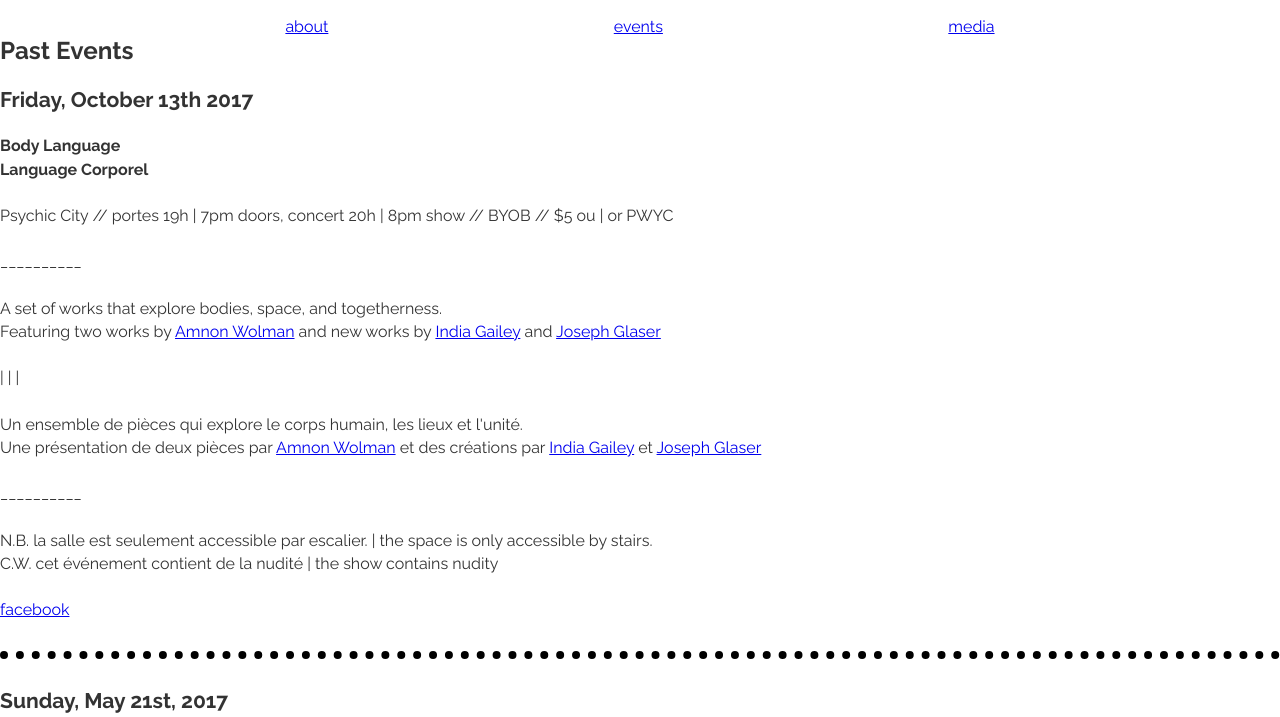
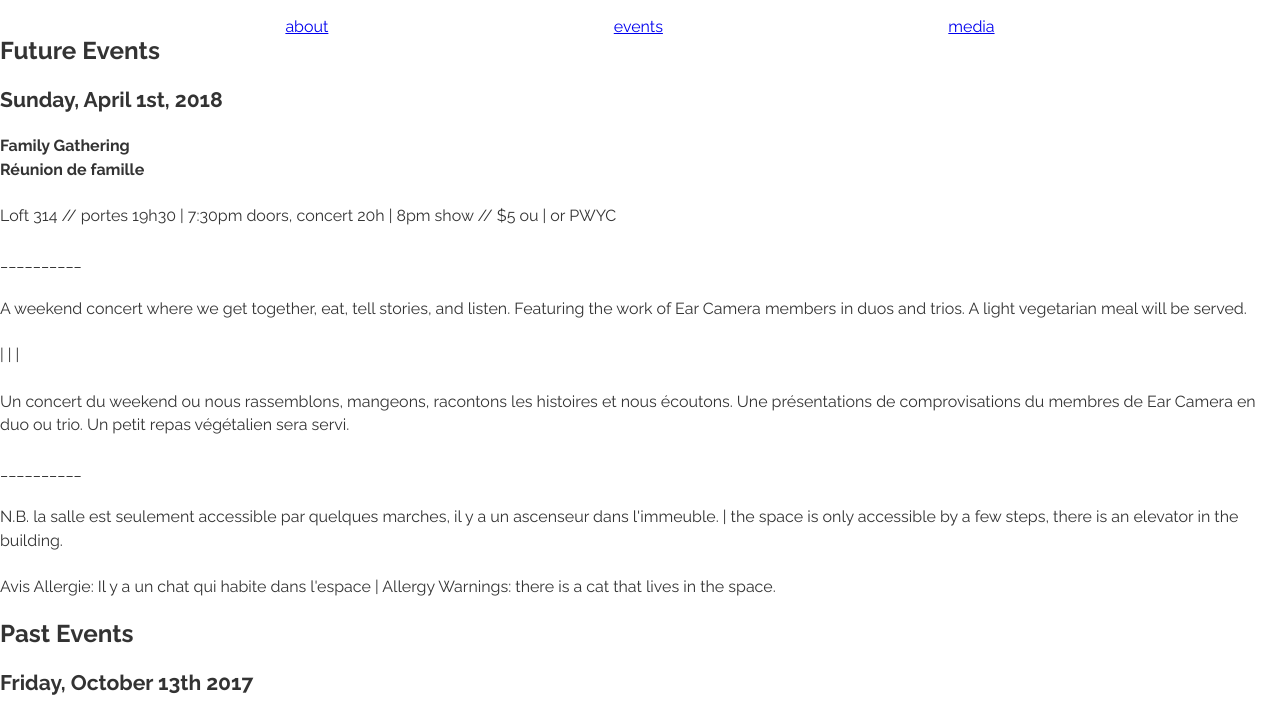
Before and after one commit to MichaelMansourati/earCamera, a Gatsby site: page /events in a window 1280 px wide. Shown: the part 60-777 px from the top of the page. Built offline with nearby package versions, Linux system fonts and the light colour scheme; Gatsby itself is replaced by a stand-in of ours.

Commit message:
added event

```diff
--- a/src/pages/events.js
+++ b/src/pages/events.js
@@ -13,7 +13,43 @@ const events = () => (
       <Navbar/>
       <div className="page-goes-here">
         <div className="event-wrapper">
-        <h2>Past Events</h2>
+          <h2>Future Events</h2>
+          <div className="event">
+            <h3>Sunday, April 1st, 2018</h3>
+            <p>
+              <strong>Family Gathering</strong><br />
+              <strong>Réunion de famille</strong>
+            </p>
+            <p>
+              Loft 314 // portes 19h30 | 7:30pm doors, concert 20h | 8pm show // $5 ou | or PWYC
+            </p>
+            <p>
+            __________
+            </p>
+            <p>
+              A weekend concert where we get together, eat, tell stories, and listen.
+              Featuring the work of Ear Camera members in duos and trios.
+              A light vegetarian meal will be served.
+            </p>
+            <p>
+              | | |
+            </p>
+            <p>
+              Un concert du weekend ou nous rassemblons, mangeons, racontons les histoires et nous écoutons.
+              Une présentations de comprovisations du membres de Ear Camera en duo ou trio.
+              Un petit repas végétalien sera servi.
+            </p>
+            <p>
+            __________
+            </p>
+            <p>
+              N.B. la salle est seulement accessible par quelques marches, il y a un ascenseur dans l'immeuble. | the space is only accessible by a few steps, there is an elevator in the building.
+            </p>
+            <p>
+              Avis Allergie: Il y a un chat qui habite dans l'espace | Allergy Warnings: there is a cat that lives in the space.
+            </p>
+          </div>
+          <h2>Past Events</h2>
           <div className="event">
             <h3>Friday, October 13th 2017</h3>
             <p>
@@ -21,7 +57,7 @@ const events = () => (
               <strong>Language Corporel</strong>
             </p>
             <p>
-              Psychic City // portes 19h | 7pm doors, concert 20h | 8pm show // BYOB // $5 ou | or PWYC
+              Psychic City // portes 19h | 7pm doors // concert 20h | 8pm show // BYOB // $5 ou | or PWYC
             </p>
             <p>
             __________
--- a/src/styles/index.css
+++ b/src/styles/index.css
@@ -39,7 +39,8 @@ h2 {
 
 @media (max-width: 879px) {
   div.splash {
-    display: none;
+    width: 100%;
+    height: min-content;
   }
   div.page-goes-here {
     flex-direction: column;
```
